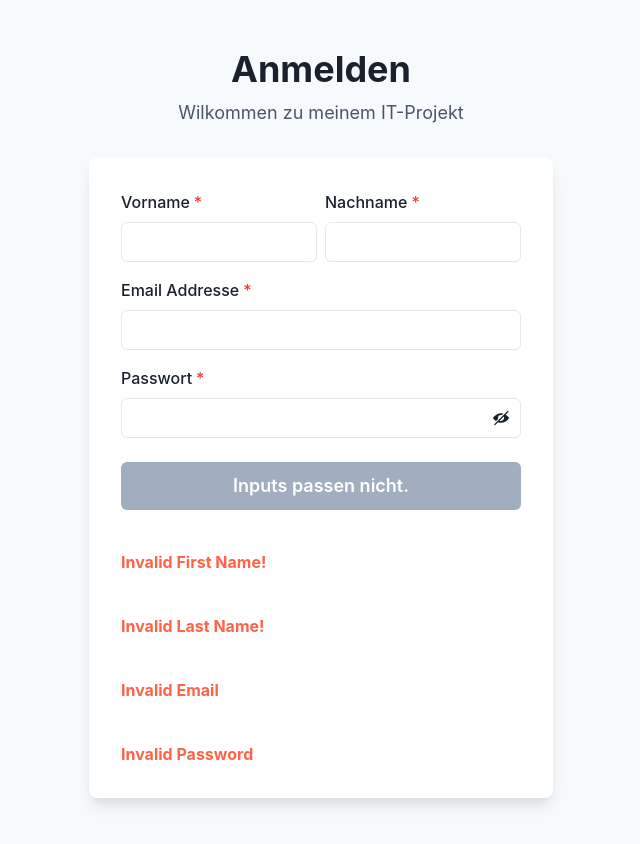
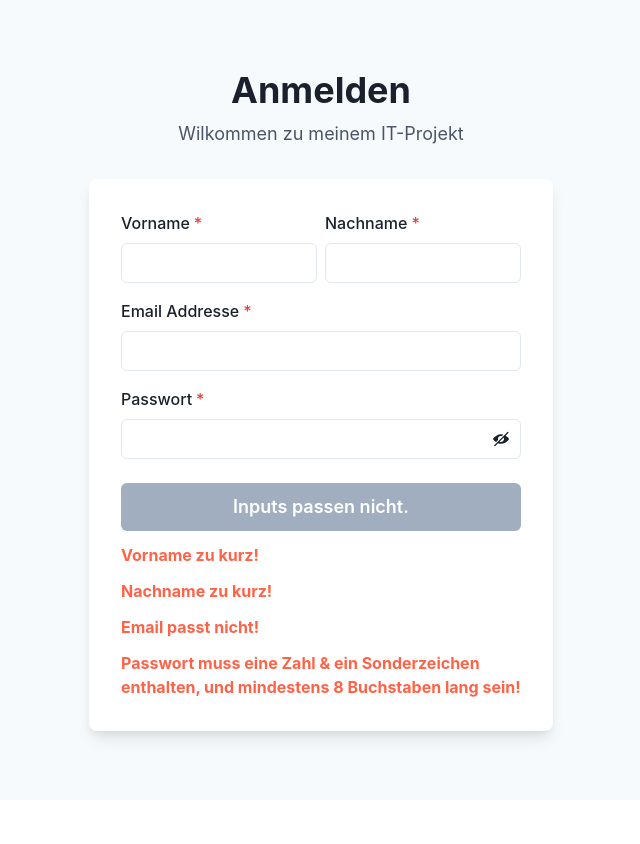
Before and after one commit to nf-projects/it-1, a Next.js app: page / in a window 1280 px wide. Shown: the whole page, without its empty margins (319-959 px from the left). After the commit the page ends 800 px from the top, so only its background shows below. Built offline with nearby package versions, Linux system fonts and the light colour scheme.

Commit message:
better error messages

```diff
--- a/pages/index.js
+++ b/pages/index.js
@@ -131,7 +131,7 @@ export default function SignupCard() {
                 </InputRightElement>
               </InputGroup>
             </FormControl>
-            <Stack spacing={10} pt={2}>
+            <Stack spacing={3} pt={2}>
               {(firstNameValid && lastNameValid && emailValid && passwordValid) ?
                 <Button
                 onClick={handleSubmit}
@@ -158,10 +158,10 @@ export default function SignupCard() {
             </Button>
               }
 
-              {!firstNameValid ? <Text as='b' color='tomato' >Invalid First Name!</Text> : null}
-              {!lastNameValid ? <Text as='b' color='tomato' >Invalid Last Name!</Text> : null}
-              {!emailValid ? <Text as='b' color='tomato' >Invalid Email</Text> : null}
-              {!passwordValid ? <Text as='b' color='tomato' >Invalid Password</Text> : null}
+              {!firstNameValid ? <Text as='b' color='tomato' >Vorname zu kurz!</Text> : null}
+              {!lastNameValid ? <Text as='b' color='tomato' >Nachname zu kurz!</Text> : null}
+              {!emailValid ? <Text as='b' color='tomato' >Email passt nicht!</Text> : null}
+              {!passwordValid ? <Text as='b' color='tomato' >Passwort muss eine Zahl & ein Sonderzeichen enthalten, und mindestens 8 Buchstaben lang sein!</Text> : null}
             </Stack>
           </Stack>
         </Box>
```
